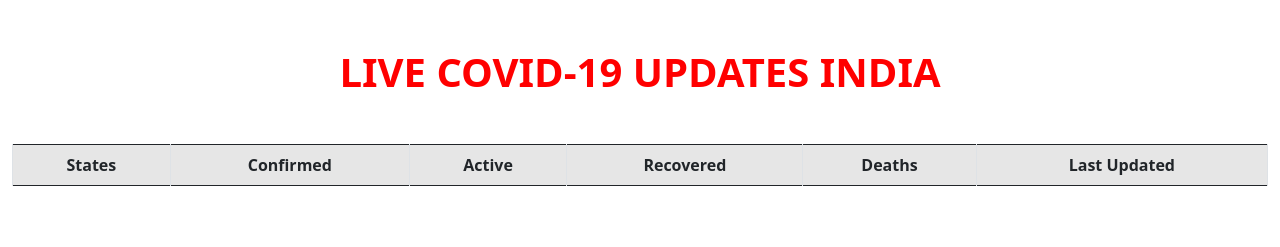
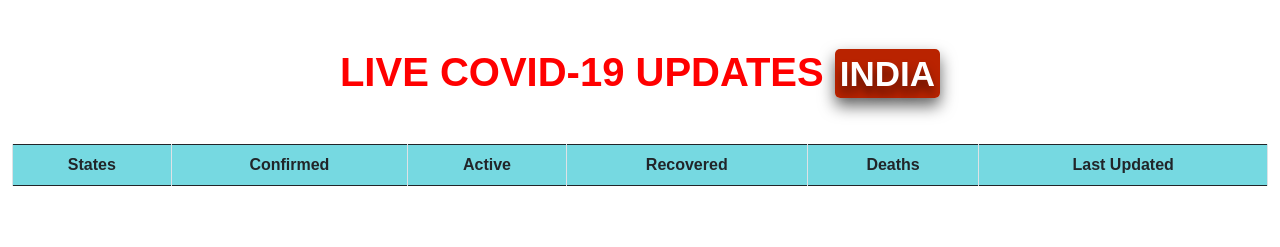
Before and after one commit to its-hrs/COVID-19-Website-v2.0, a plain HTML site: page api/indiaapi.html in a window 1280 px wide. Shown: the top 247 px of the page. Drawn offline with nearby package versions, Linux system fonts and the light colour scheme; the site is published under a folder, as on GitHub Pages, so addresses that start at the root find nothing; no server answers; a web font is replaced by a local one.

Commit message:
Update indiaapi.html

```diff
--- a/api/indiaapi.html
+++ b/api/indiaapi.html
@@ -6,10 +6,10 @@
     <meta name="viewport" content="width=device-width, initial-scale=1.0">
     <title>INDIA LIVE UPDATES</title>
 
-    <link rel="icon" href="./img/tabcorona.png" type="image/x-icon type">
+    <link rel="icon" href="../img/tabcorona.png" type="image/x-icon type">
     <link rel="stylesheet" href="https://maxcdn.bootstrapcdn.com/bootstrap/4.4.1/css/bootstrap.min.css">
     <link href="https://cdn.jsdelivr.net/npm/bootstrap@5.1.1/dist/css/bootstrap.min.css" rel="stylesheet" integrity="sha384-F3w7mX95PdgyTmZZMECAngseQB83DfGTowi0iMjiWaeVhAn4FJkqJByhZMI3AhiU" crossorigin="anonymous">
-    <link rel="stylesheet" href="/style.css">
+    <link rel="stylesheet" href="../style.css">
     <link href="https://fonts.googleapis.com/css?family=Muli&display=swap" rel="stylesheet">
 
 </head>
```
